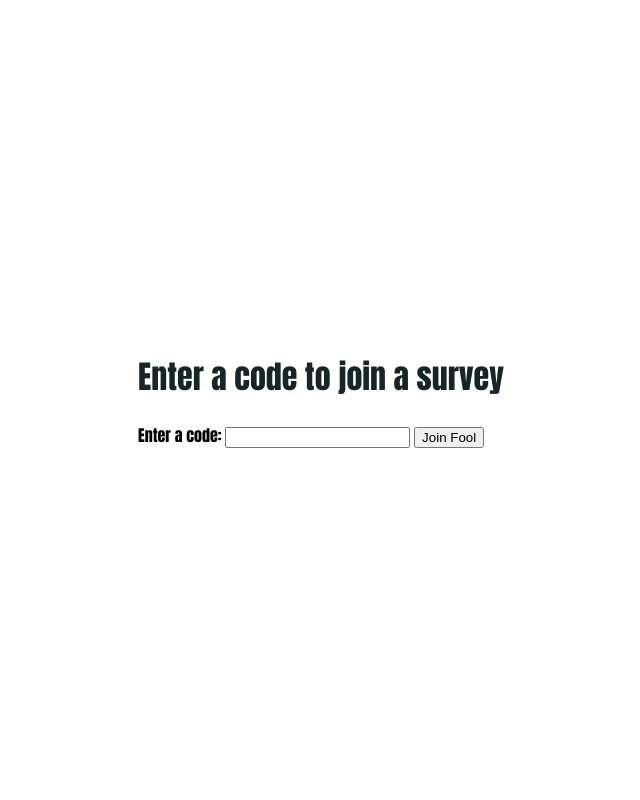
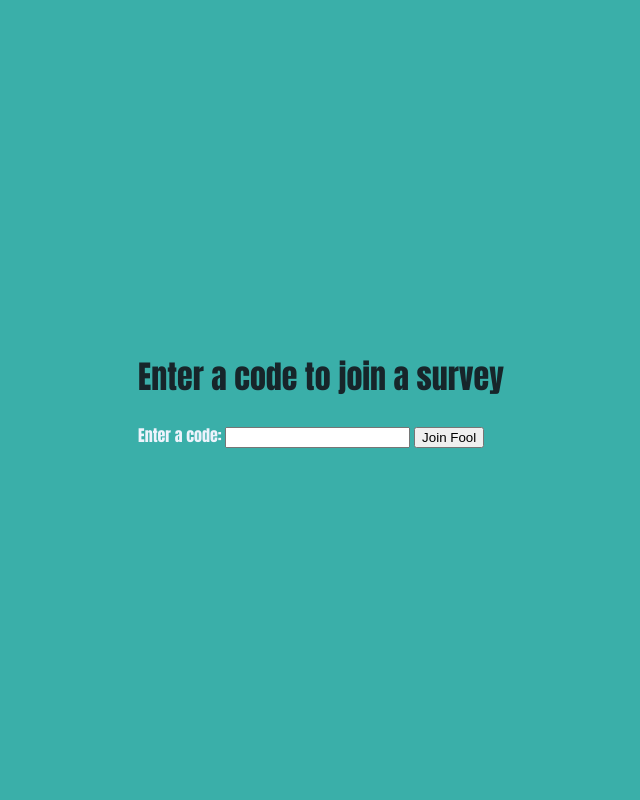
Before and after one commit to JBlad24/ateamproject, a Django app: page /quiz/join/ in a window 1280 px wide. Shown: the whole page, without its empty margins (319-959 px from the left). Run offline with Django 3.2, Linux system fonts and the light colour scheme.

Commit message:
uncommented bg color in css file

```diff
--- a/LiveQuiz/quiz/static/quiz/style.css
+++ b/LiveQuiz/quiz/static/quiz/style.css
@@ -3,8 +3,8 @@
 
 html, body {
     height: 100%;
-    /*background: #3AAFA9;*/
-    /*color: #EDF3FC;*/
+    background: #3AAFA9;
+    color: #EDF3FC;
     font-family: Impact;
 }
 
@@ -17,8 +17,8 @@ html {
 body {
     display: table-cell;
     vertical-align: middle;
-    /*background: #3AAFA9;*/
-    /*color: #EDF3FC;*/
+    background: #3AAFA9;
+    color: #EDF3FC;
     font-family: Impact;
 }
 
```
